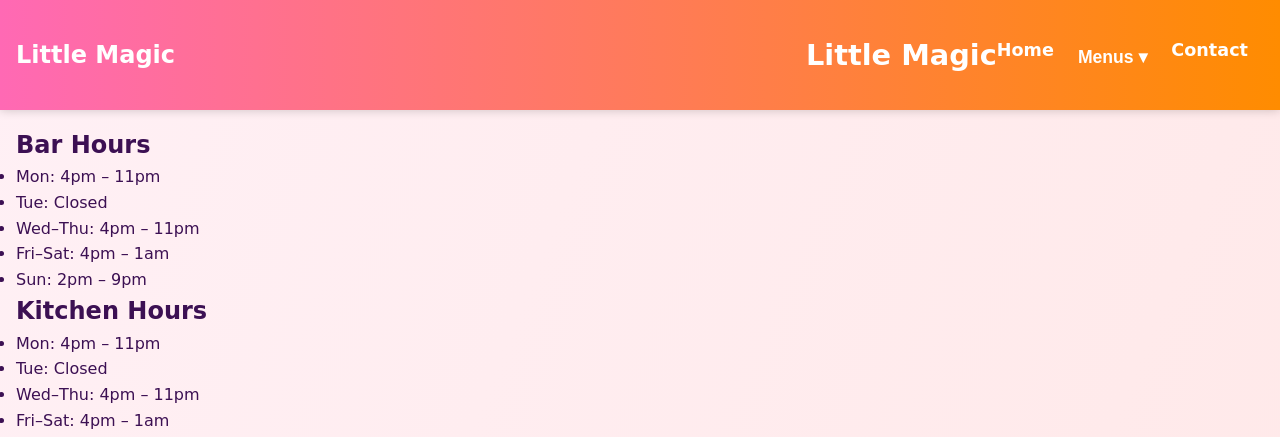
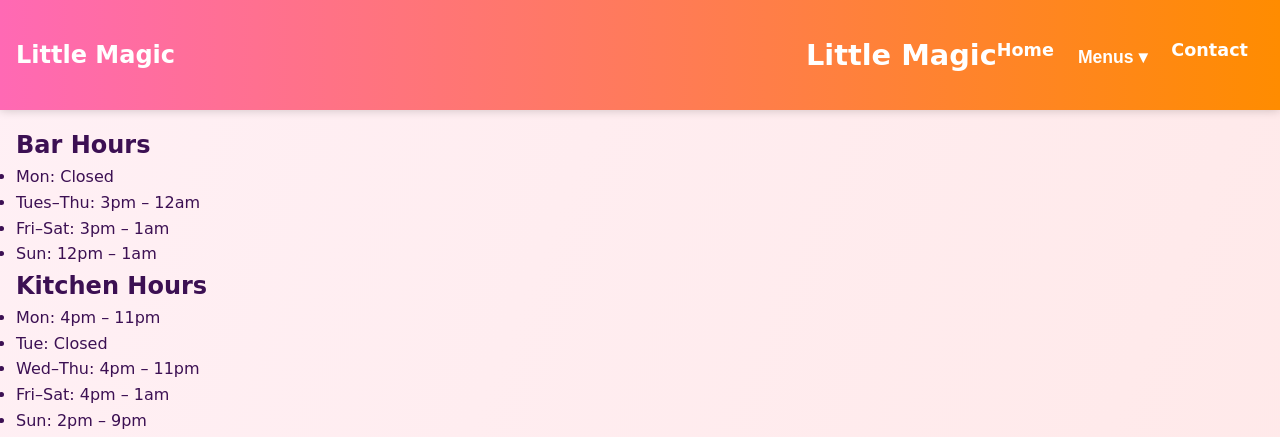
Before and after one commit to dustin-swayze/magicbarwebsite, a Django app: page / in a window 1280 px wide. Shown: the top 437 px of the page. Run offline with Django 5.2, Linux system fonts and the light colour scheme; data comes from the database, SQL or seed files in the repository; some libraries are stand-ins or nearby versions.

Commit message:
Test: update homepage text

```diff
--- a/backend/main/templates/main/index.html
+++ b/backend/main/templates/main/index.html
@@ -5,11 +5,10 @@
   <div class="info">
     <h2>Bar Hours</h2>
     <ul>
-      <li>Mon: 4pm – 11pm</li>
-      <li>Tue: Closed</li>
-      <li>Wed–Thu: 4pm – 11pm</li>
-      <li>Fri–Sat: 4pm – 1am</li>
-      <li>Sun: 2pm – 9pm</li>
+      <li>Mon: Closed</li>
+      <li>Tues–Thu: 3pm – 12am</li>
+      <li>Fri–Sat: 3pm – 1am</li>
+      <li>Sun: 12pm – 1am</li>
     </ul>
     <h2>Kitchen Hours</h2>
     <ul>
```
